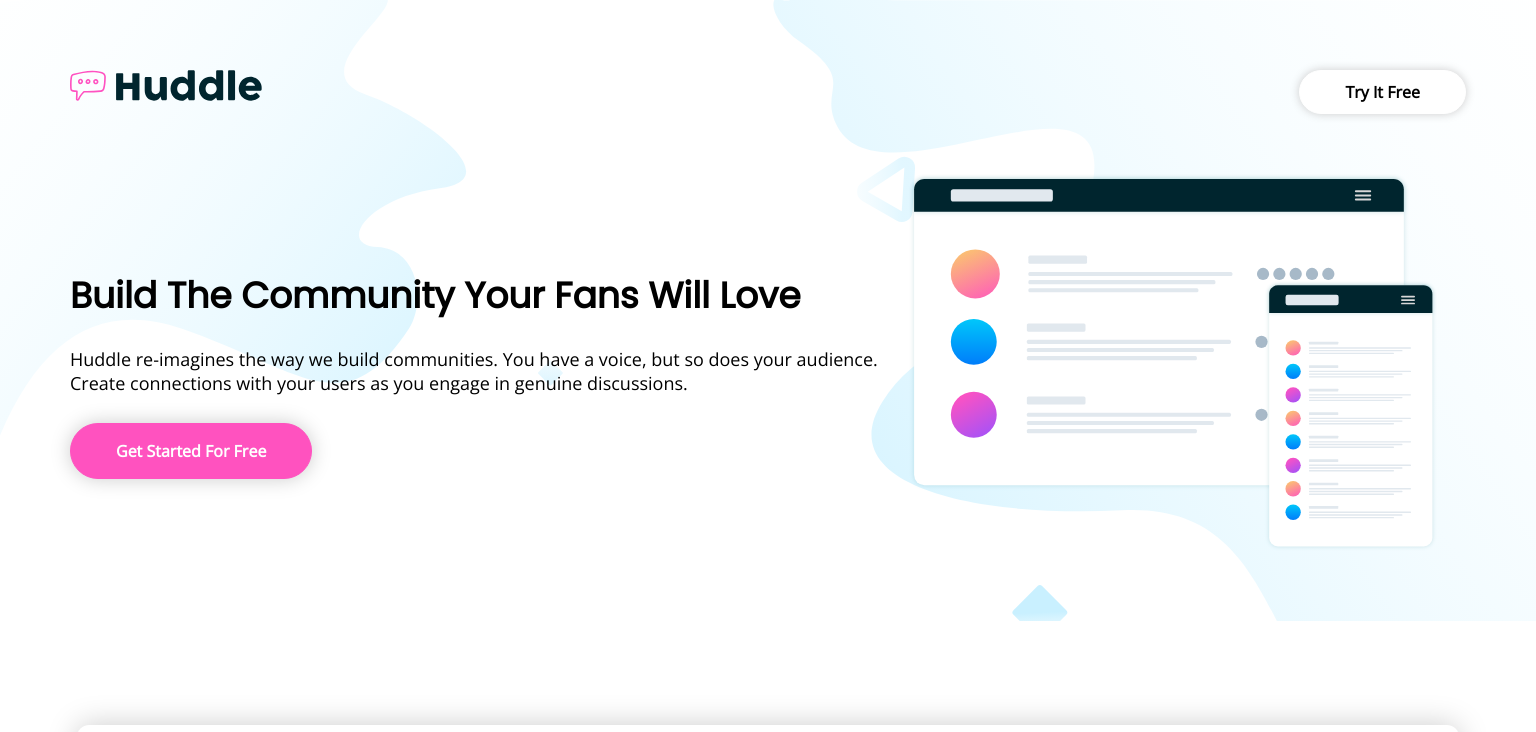
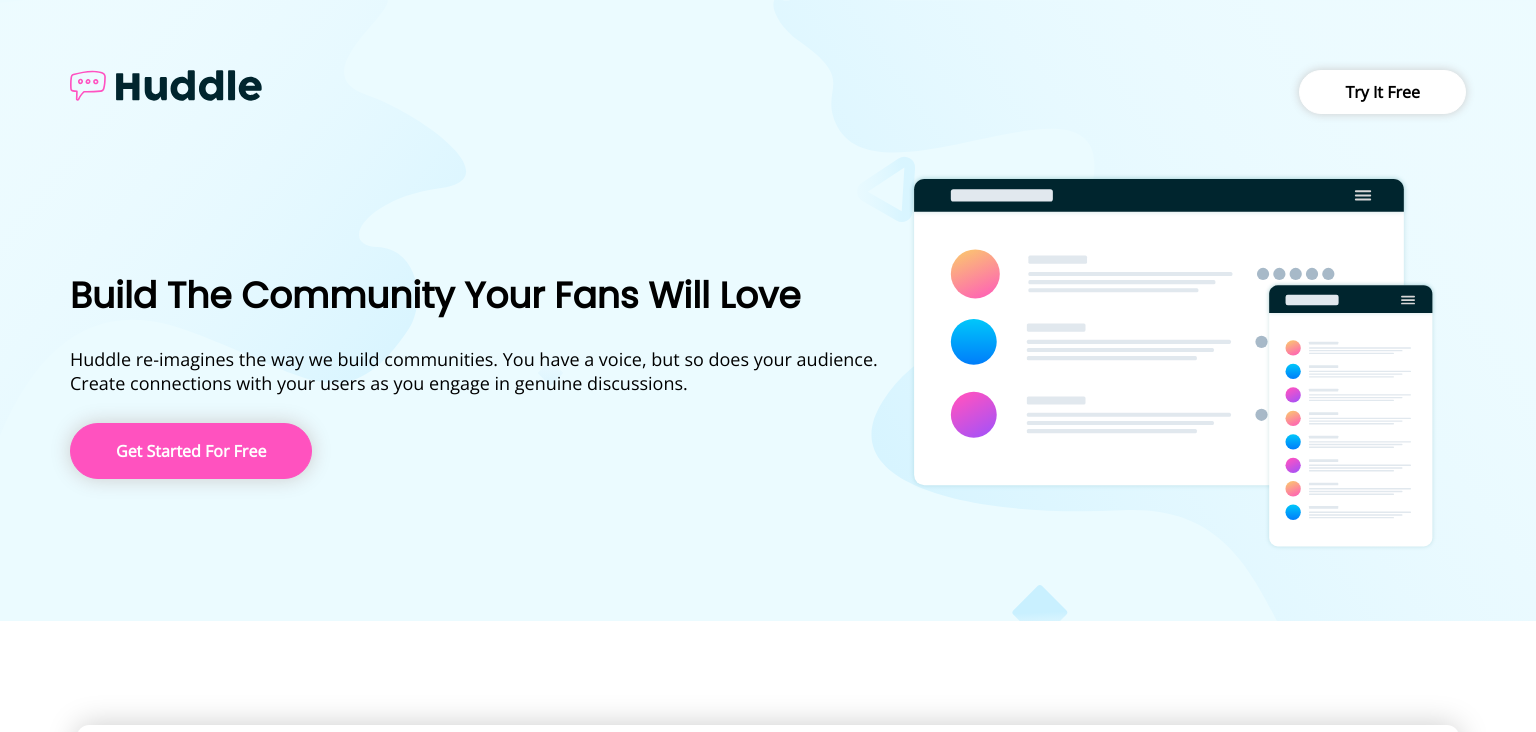
Before and after one commit to Z11mm/huddle-landing-page, a plain HTML site: page index.html in a window 1536 px wide. Shown: the top 732 px of the page. Drawn offline with nearby package versions, Linux system fonts and the light colour scheme.

Commit message:
Desktop design done

```diff
--- a/style.css
+++ b/style.css
@@ -47,8 +47,10 @@ body {
     border-width: 5px;
 }
 
+@media screen and (min-width: 1440px) {
     /* HEADER LAYOUT */
     .top-of-page {
+        background-color: hsl(193, 100%, 96%);
         background-image: url(images/bg-hero-desktop.svg);
         background-size: cover;
         height: 25%;
@@ -142,7 +144,7 @@ footer {
     }
 
     .bg-wrapper {
-    background-color:#101b2e;
+        background-color:hsl(192, 100%, 9%);
     }
 
     .all-footer-content {
@@ -154,7 +156,6 @@ footer {
         width: 15%;
         height: auto;
         margin: 20px;
-    /* fill: #fff; */
     }
 
     .footer-logo-wrapper {
@@ -204,3 +205,13 @@ li {
         display: flex;
         justify-content: flex-end;
     }
+}
+
+@media screen and (min-width: 375px) {
+    .top-of-page {
+        background-image: url(images/bg-hero-desktop.svg);
+        background-size: cover;
+        height: 25%;
+        width: auto;
+    }
+}
```
Lines whose indentation alone changed are shown as unchanged.
